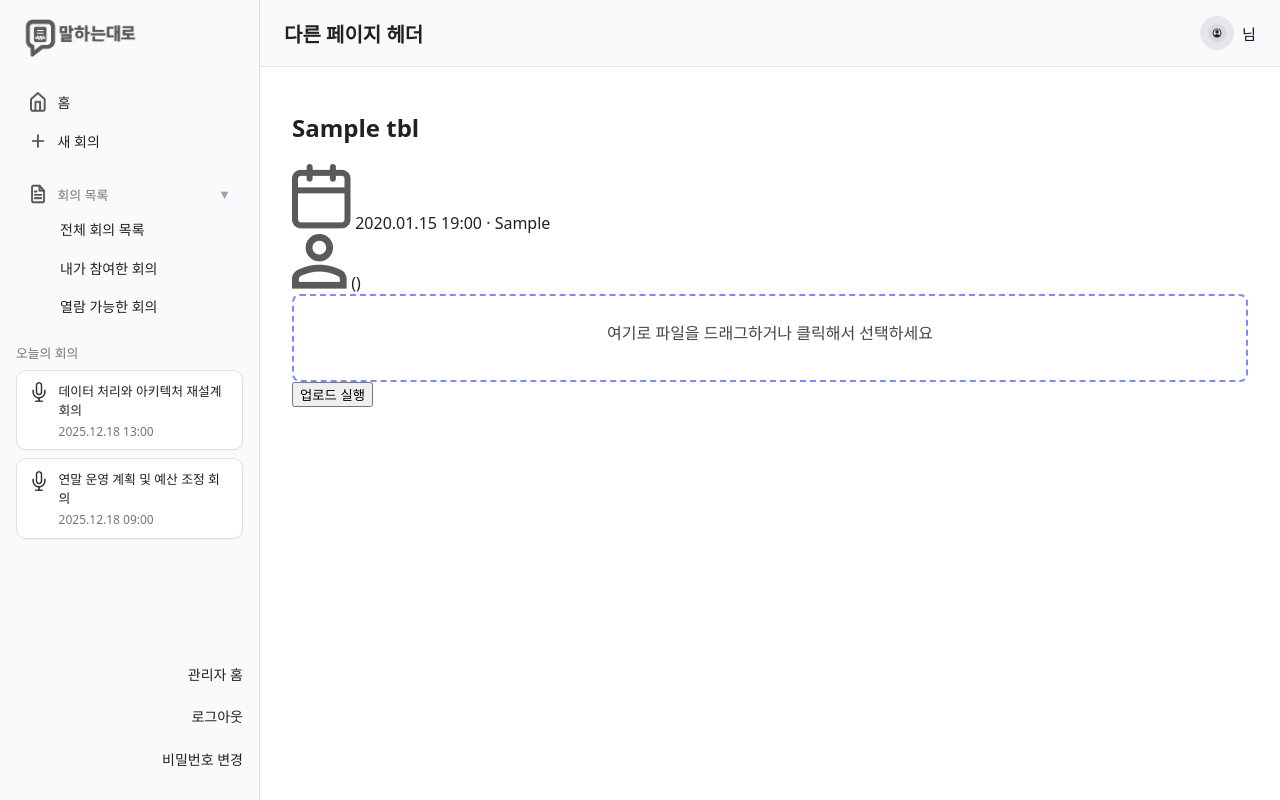
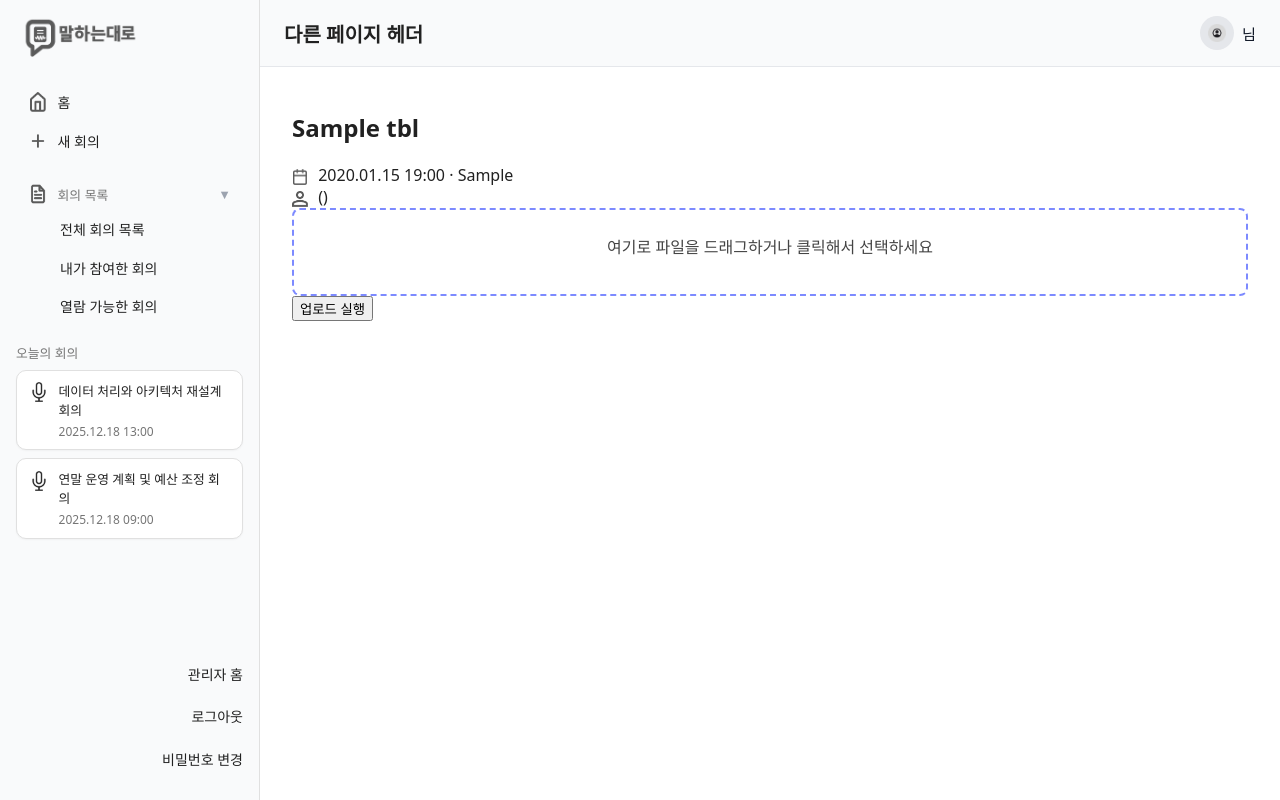
Before and after one commit to skn17-final-2team/final_django, a Django app: template templates/meetings/meeting_record.html in a window 1280 px wide. Run offline with Django 5.2, Linux system fonts and the light colour scheme; the template is opened without the code that fills it: values that come from a table or form of the project are taken from there, others are empty; tables that the repository leaves empty hold one stand-in row (values such as "Sample post").

Commit message:
아이콘 추가

```diff
--- a/static/css/meeting_create.css
+++ b/static/css/meeting_create.css
@@ -457,7 +457,7 @@
 
 /* 체크 상태 표시 */
 .private-checkbox:checked ~ .private-icon-wrapper .private-icon {
-    background-color: #777;
+    background-color: #d93025;
 }
 
 .private-desc {
--- a/templates/meetings/meeting_create.html
+++ b/templates/meetings/meeting_create.html
@@ -234,7 +234,7 @@
                 <!-- 단색 아이콘 대신 사각형 사용 -->
                 <span class="private-icon"></span>
               </span>
-              <span class="private-text-main">비공개 회의</span>
+              <span class="">비공개 회의</span>
             </label>
             <p class="private-desc">
               체크하지 않으면, 회의 참석자와 회의 참석자의 부서원 전체에게 회의가
--- a/templates/meetings/meeting_record.html
+++ b/templates/meetings/meeting_record.html
@@ -25,6 +25,15 @@
           · {{ meeting.place }}
         </span>
       </div>
+      <style>
+        .record-meta-icon-img {
+            width: 16px;
+            height: 16px;
+            margin-right: 6px;
+            vertical-align: middle;
+            object-fit: contain;
+        }
+        </style>
 
       <!-- 참석자 줄 -->
       <div class="record-meta-row">
```
Also changed, not shown: static/css/meeting.css (line endings or trailing spaces).
